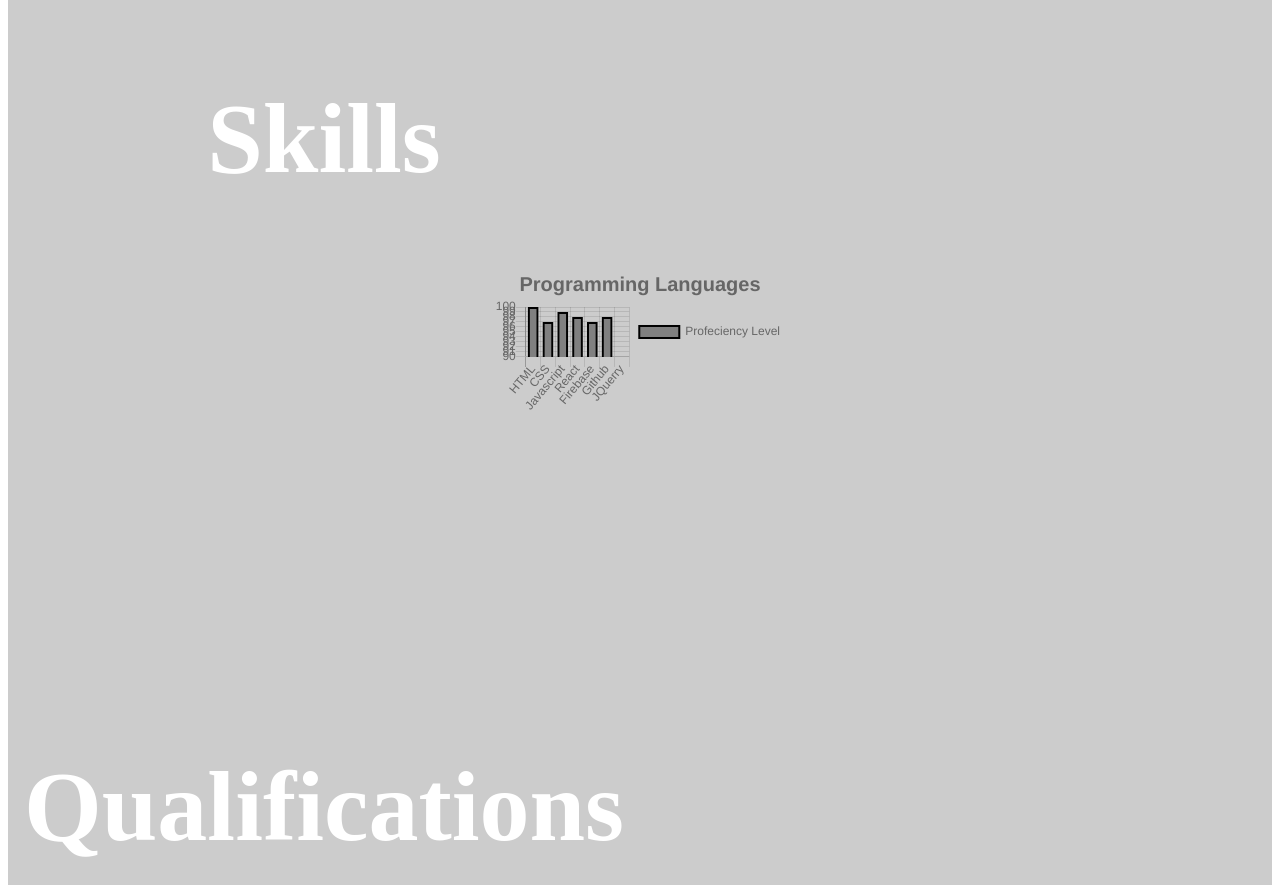
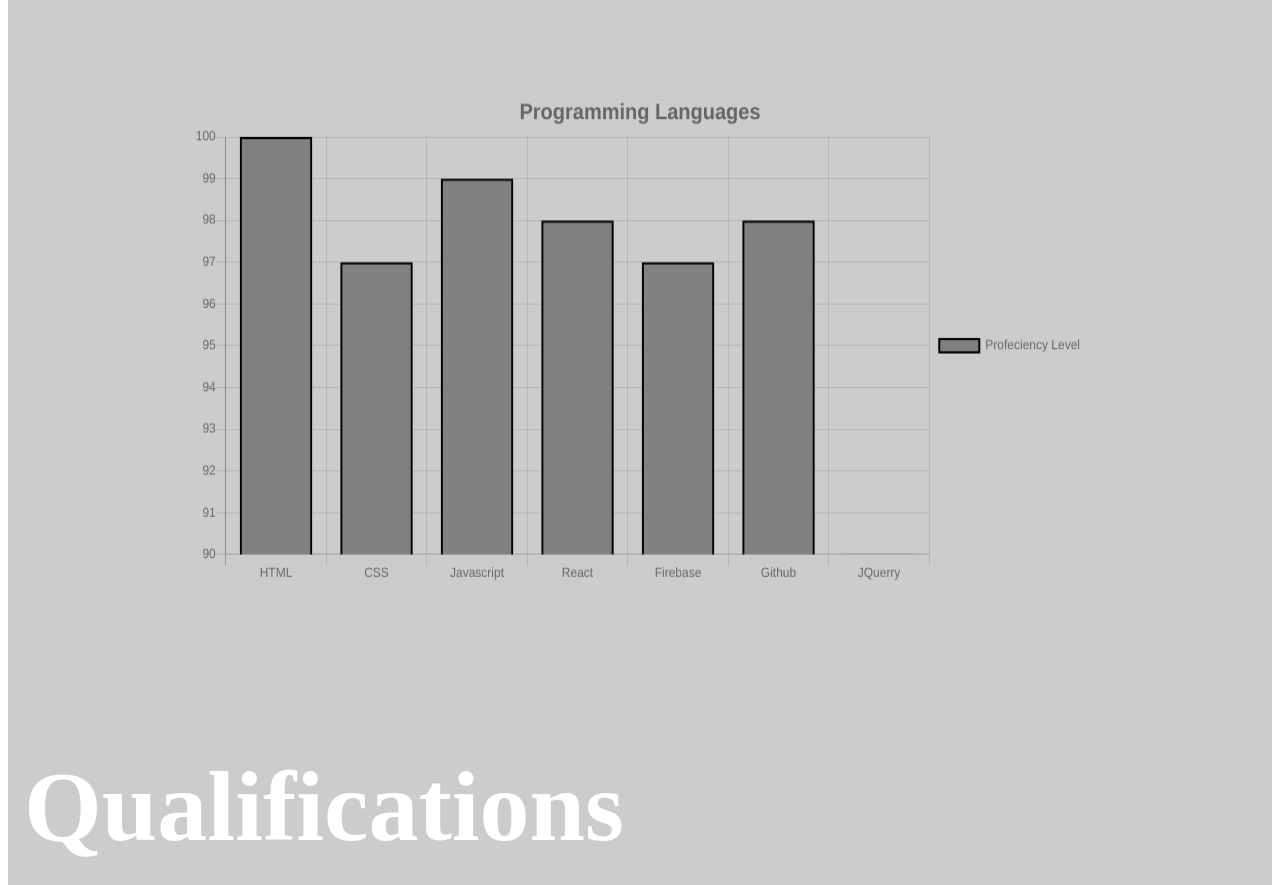
Before and after one commit to smilleeymilleey/website, a React (Create React App) app in the folder website-1/: page /services in a window 1280 px wide. Shown: the part 1054-1939 px from the top of the page. Built offline with nearby package versions, Linux system fonts and the light colour scheme.

Commit message:
changed the size of the chart

```diff
--- a/website-1/src/components/Skills.css
+++ b/website-1/src/components/Skills.css
@@ -7,3 +7,8 @@
 .welcome {
   padding-right: 50% !important;
 }
+
+canvas.chartjs-render-monitor {
+  height: 500px !important;
+  width: 900px !important;
+}
```
